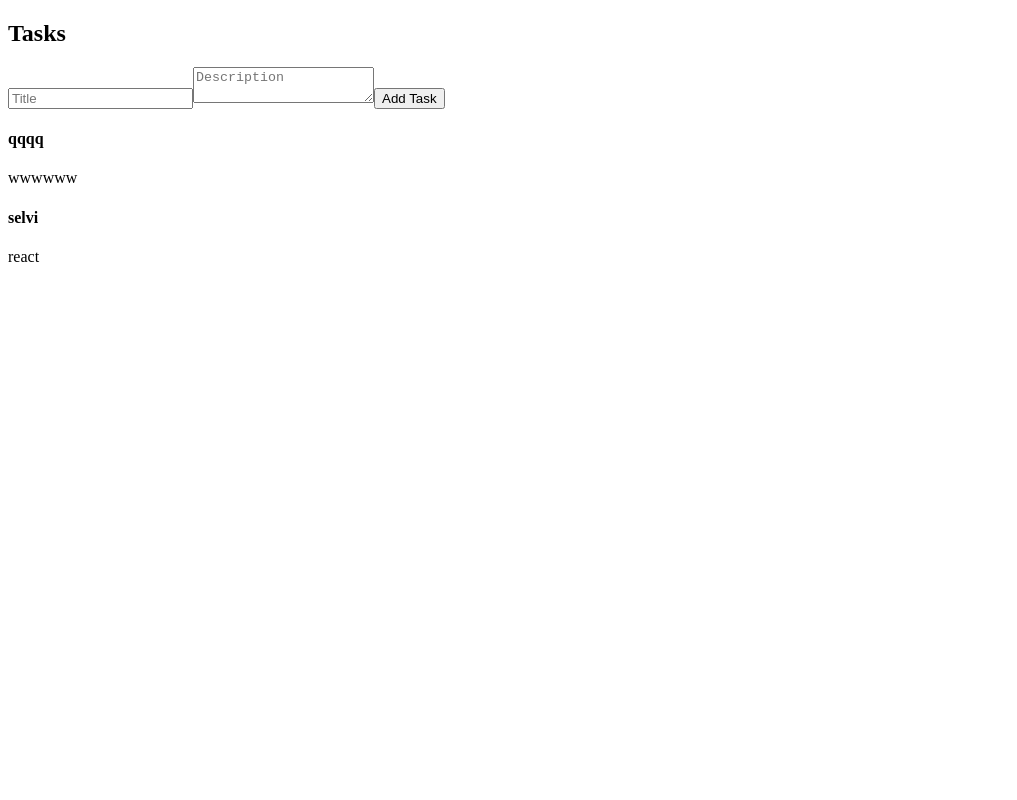
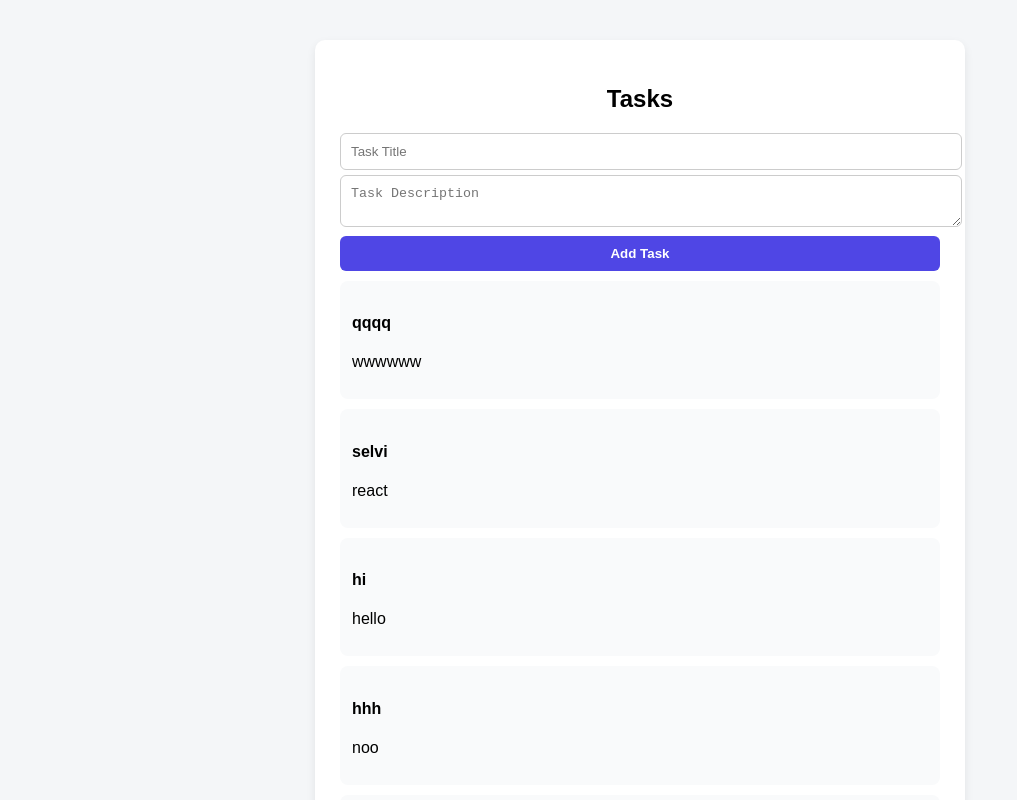
Before and after one commit to Senthamilselvi2795/task-dashboard-kassavirtanen, a React (Create React App) app: page / in a window 1280 px wide. Shown: the top 800 px of the page, without its empty margins (0-1017 px from the left). Built offline with nearby package versions, Linux system fonts and the light colour scheme; data requests are answered from the project's data file.

Commit message:
feat: enhance UI with loading spinner, validation and error handling

```diff
--- a/db.json
+++ b/db.json
@@ -9,6 +9,21 @@
       "id": "4b33",
       "title": "selvi",
       "description": "react"
+    },
+    {
+      "id": "5d74",
+      "title": "hi",
+      "description": "hello"
+    },
+    {
+      "id": "9456",
+      "title": "hhh",
+      "description": "noo"
+    },
+    {
+      "id": "b287",
+      "title": "hhh",
+      "description": "momo0orrd"
     }
   ],
   "$schema": "./node_modules/json-server/schema.json"
--- a/src/App.js
+++ b/src/App.js
@@ -5,22 +5,25 @@ import TaskForm from "./components/TaskForm";
 
 function App() {
   const dispatch = useDispatch();
-  const { tasks, loading } = useSelector((state) => state.tasks);
-
+const { tasks, loading, error } = useSelector(
+  (state) => state.tasks
+);
   useEffect(() => {
     dispatch(fetchTasksRequest());
   }, [dispatch]);
 
   return (
-    <div>
+  <div className="container">
     <h2>Tasks</h2>
 
     <TaskForm />
 
-      {loading && <p>Loading...</p>}
+    {loading && <div className="spinner"></div>}
+
+    {error && <p className="error">{error}</p>}
 
     {tasks.map((task) => (
-        <div key={task.id}>
+      <div key={task.id} className="task-card">
         <h4>{task.title}</h4>
         <p>{task.description}</p>
       </div>
--- a/src/components/TaskForm.js
+++ b/src/components/TaskForm.js
@@ -1,10 +1,17 @@
 import { useForm } from "react-hook-form";
-import { useDispatch } from "react-redux";
+import { useDispatch, useSelector } from "react-redux";
 import { createTaskRequest } from "../features/tasks/tasksSlice";
 
 export default function TaskForm() {
   const dispatch = useDispatch();
-  const { register, handleSubmit, reset } = useForm();
+  const { loading } = useSelector((state) => state.tasks);
+
+  const {
+    register,
+    handleSubmit,
+    reset,
+    formState: { errors }
+  } = useForm();
 
   const onSubmit = (data) => {
     dispatch(createTaskRequest(data));
@@ -12,18 +19,32 @@ export default function TaskForm() {
   };
 
   return (
-    <form onSubmit={handleSubmit(onSubmit)}>
-      <input
-        {...register("title", { required: true })}
-        placeholder="Title"
-      />
+    <form onSubmit={handleSubmit(onSubmit)} className="form-container">
+      <div>
+        <input
+          {...register("title", { required: "Title is required" })}
+          placeholder="Task Title"
+        />
+        {errors.title && (
+          <p className="error">{errors.title.message}</p>
+        )}
+      </div>
 
-      <textarea
-        {...register("description", { required: true })}
-        placeholder="Description"
-      />
+      <div>
+        <textarea
+          {...register("description", {
+            required: "Description is required"
+          })}
+          placeholder="Task Description"
+        />
+        {errors.description && (
+          <p className="error">{errors.description.message}</p>
+        )}
+      </div>
 
-      <button type="submit">Add Task</button>
+      <button type="submit" disabled={loading}>
+        {loading ? "Adding..." : "Add Task"}
+      </button>
     </form>
   );
 }
--- a/src/features/tasks/tasksSaga.js
+++ b/src/features/tasks/tasksSaga.js
@@ -1,4 +1,4 @@
-import { call, put, takeLatest } from "redux-saga/effects";
+import { call, put, takeLatest, delay } from "redux-saga/effects";
 import {
   fetchTasksRequest,
   fetchTasksSuccess,
@@ -11,6 +11,7 @@ import { getTasksApi, createTaskApi } from "./tasksApi";
 
 function* fetchTasks() {
   try {
+    yield delay(500);
     const response = yield call(getTasksApi);
     yield put(fetchTasksSuccess(response.data));
   } catch (error) {
@@ -20,13 +21,15 @@ function* fetchTasks() {
 
 function* createTask(action) {
   try {
-    // Step 1: Create task in API
+    // simulate real API delay
+    yield delay(800);
+
+    // create task
     yield call(createTaskApi, action.payload);
 
-    // Step 2: Fetch latest tasks from API
+    // fetch updated tasks
     const response = yield call(getTasksApi);
 
-    // Step 3: Update redux store with fresh data
     yield put(fetchTasksSuccess(response.data));
 
   } catch (error) {
--- a/src/index.css
+++ b/src/index.css
@@ -1,13 +1,72 @@
 body {
+  font-family: Arial, sans-serif;
+  background: #f4f6f8;
   margin: 0;
-  font-family: -apple-system, BlinkMacSystemFont, 'Segoe UI', 'Roboto', 'Oxygen',
-    'Ubuntu', 'Cantarell', 'Fira Sans', 'Droid Sans', 'Helvetica Neue',
-    sans-serif;
-  -webkit-font-smoothing: antialiased;
-  -moz-osx-font-smoothing: grayscale;
+  padding: 0;
 }
 
-code {
-  font-family: source-code-pro, Menlo, Monaco, Consolas, 'Courier New',
-    monospace;
+.container {
+  max-width: 600px;
+  margin: 40px auto;
+  background: white;
+  padding: 25px;
+  border-radius: 10px;
+  box-shadow: 0 4px 10px rgba(0, 0, 0, 0.08);
 }
+
+h2 {
+  text-align: center;
+}
+
+.form-container input,
+.form-container textarea {
+  width: 100%;
+  padding: 10px;
+  margin-bottom: 5px;
+  border-radius: 6px;
+  border: 1px solid #ccc;
+}
+
+.form-container button {
+  width: 100%;
+  padding: 10px;
+  border: none;
+  background: #4f46e5;
+  color: white;
+  border-radius: 6px;
+  cursor: pointer;
+  font-weight: bold;
+}
+
+.form-container button:disabled {
+  background: #9ca3af;
+  cursor: not-allowed;
+}
+
+.task-card {
+  background: #f9fafb;
+  padding: 12px;
+  border-radius: 8px;
+  margin-top: 10px;
+}
+
+.error {
+  color: red;
+  font-size: 12px;
+}
+
+.spinner {
+  margin: 15px auto;
+  width: 30px;
+  height: 30px;
+  border: 4px solid #ddd;
+  border-top: 4px solid #4f46e5;
+  border-radius: 50%;
+  animation: spin 0.8s linear infinite;
+}
+
+@keyframes spin {
+  to {
+    transform: rotate(360deg);
+  }
+}
--- a/src/index.js
+++ b/src/index.js
@@ -3,6 +3,7 @@ import ReactDOM from "react-dom/client";
 import App from "./App";
 import { Provider } from "react-redux";
 import { store } from "./app/store";
+import "./index.css";
 
 const root = ReactDOM.createRoot(document.getElementById("root"));
 
```
Lines whose indentation alone changed are shown as unchanged.
